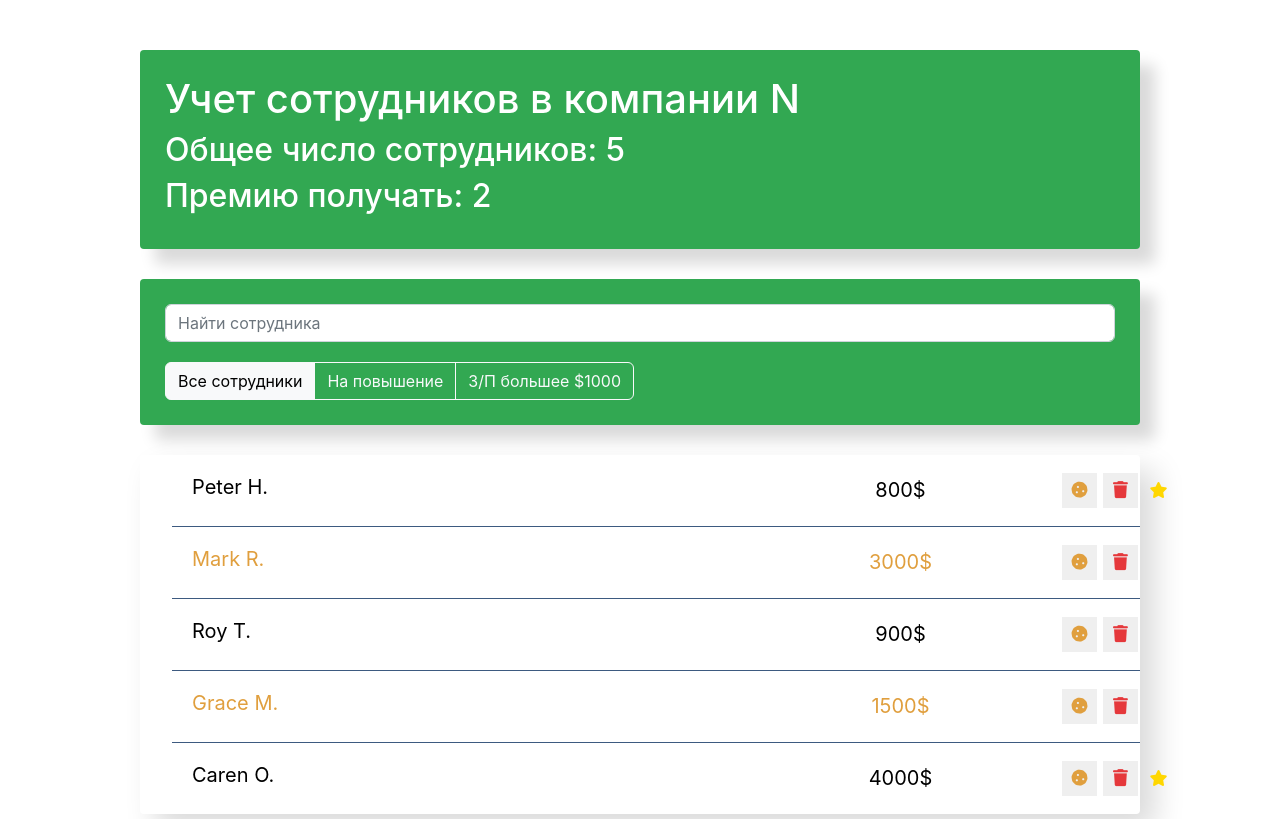
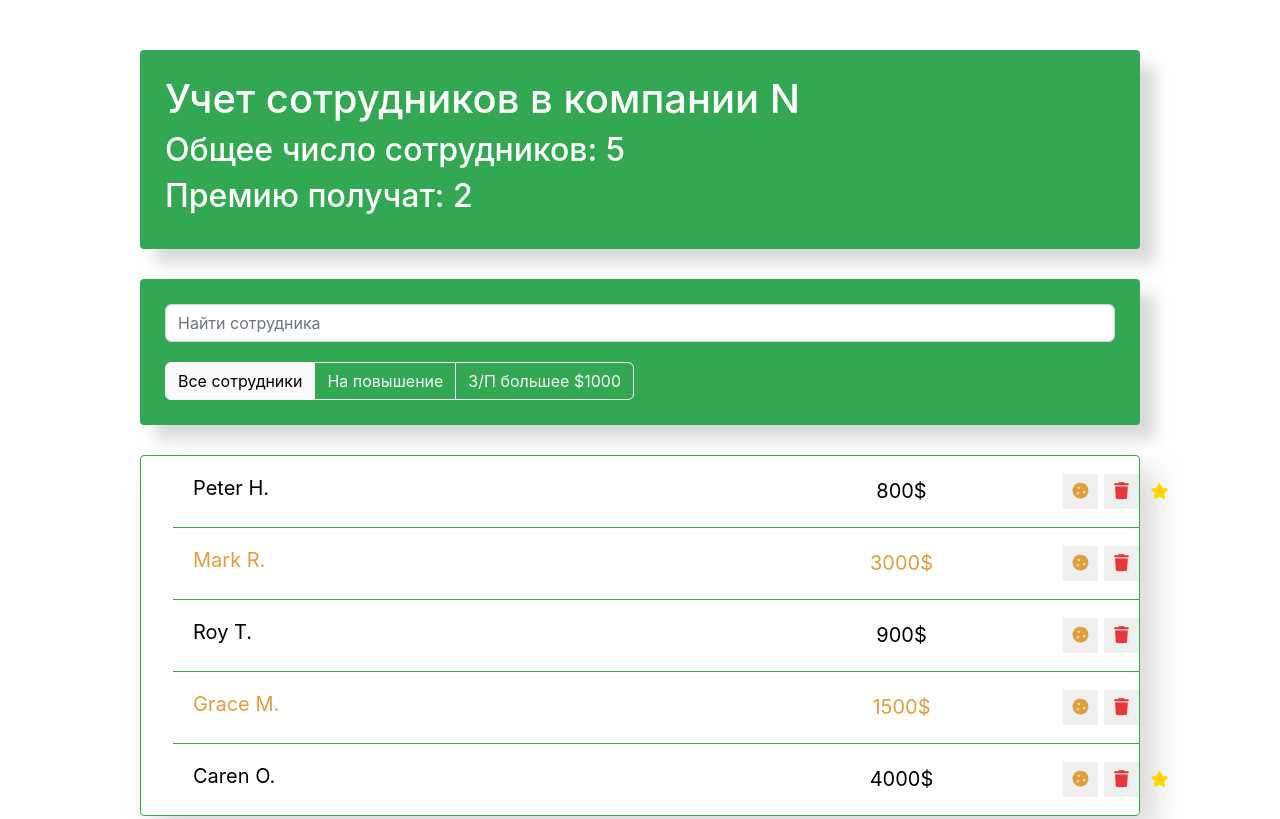
Before and after one commit to Maksym-Siroshtan/react-employees, a React app: page / in a window 1280 px wide. Shown: the top 819 px of the page. Built offline with nearby package versions, Linux system fonts and the light colour scheme.

Commit message:
Modified employees-list and employees-list-item styles

```diff
--- a/src/components/app-info/app-info.js
+++ b/src/components/app-info/app-info.js
@@ -8,7 +8,7 @@ const AppInfo = ({employees, increased}) => {
         <div className="app-info">
             <h1>Учет сотрудников в компании N</h1>
             <h2>Общее число сотрудников: {employees}</h2>
-            <h2>Премию получать: {increased}</h2>
+            <h2>Премию получат: {increased}</h2>
         </div>
     )
 }
--- a/src/components/employees-list-item/employees-list-item.css
+++ b/src/components/employees-list-item/employees-list-item.css
@@ -1,6 +1,6 @@
 .list-group-item {
     padding: 15px 20px;
-    border-bottom: 1px solid #3d5a80;
+    border-bottom: 1px solid #32a852;
 }
 
 .list-group-item:last-child {
--- a/src/components/employees-list/employees-list.css
+++ b/src/components/employees-list/employees-list.css
@@ -1,7 +1,7 @@
 .app-list {
     margin-top: 30px;
-    /* background-color: #3d5a80; */
     border-radius: 4px;
     box-shadow: 15px 15px 30px rgba(0,0,0, .15);
+    border: 1px solid #32a852;
     color: #000;
 }
```
Also changed, not shown: build/asset-manifest.json (added), build/favicon.ico (added), build/index.html (added), build/static/js/main.ec24760e.js.LICENSE.txt (added), 4 other files.
